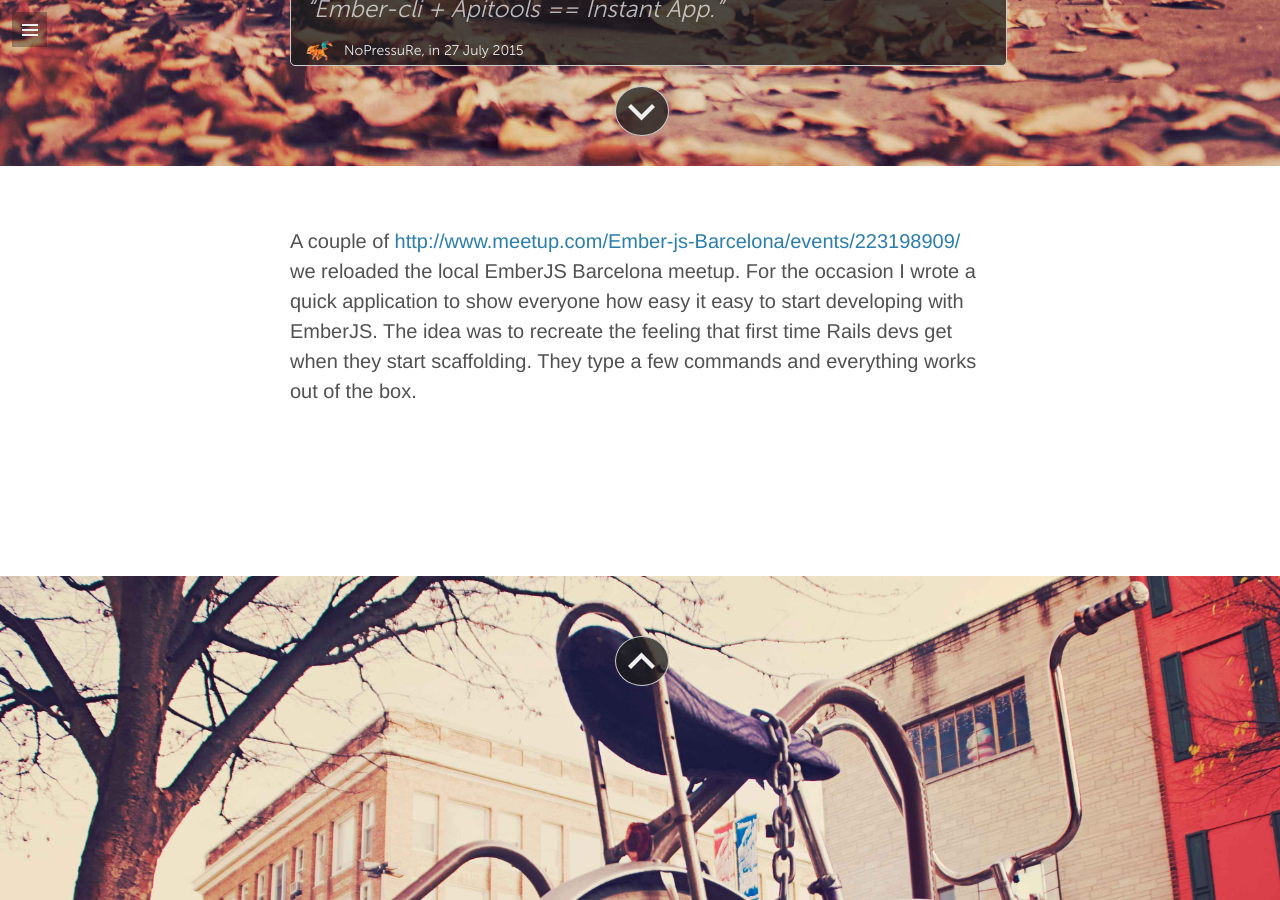
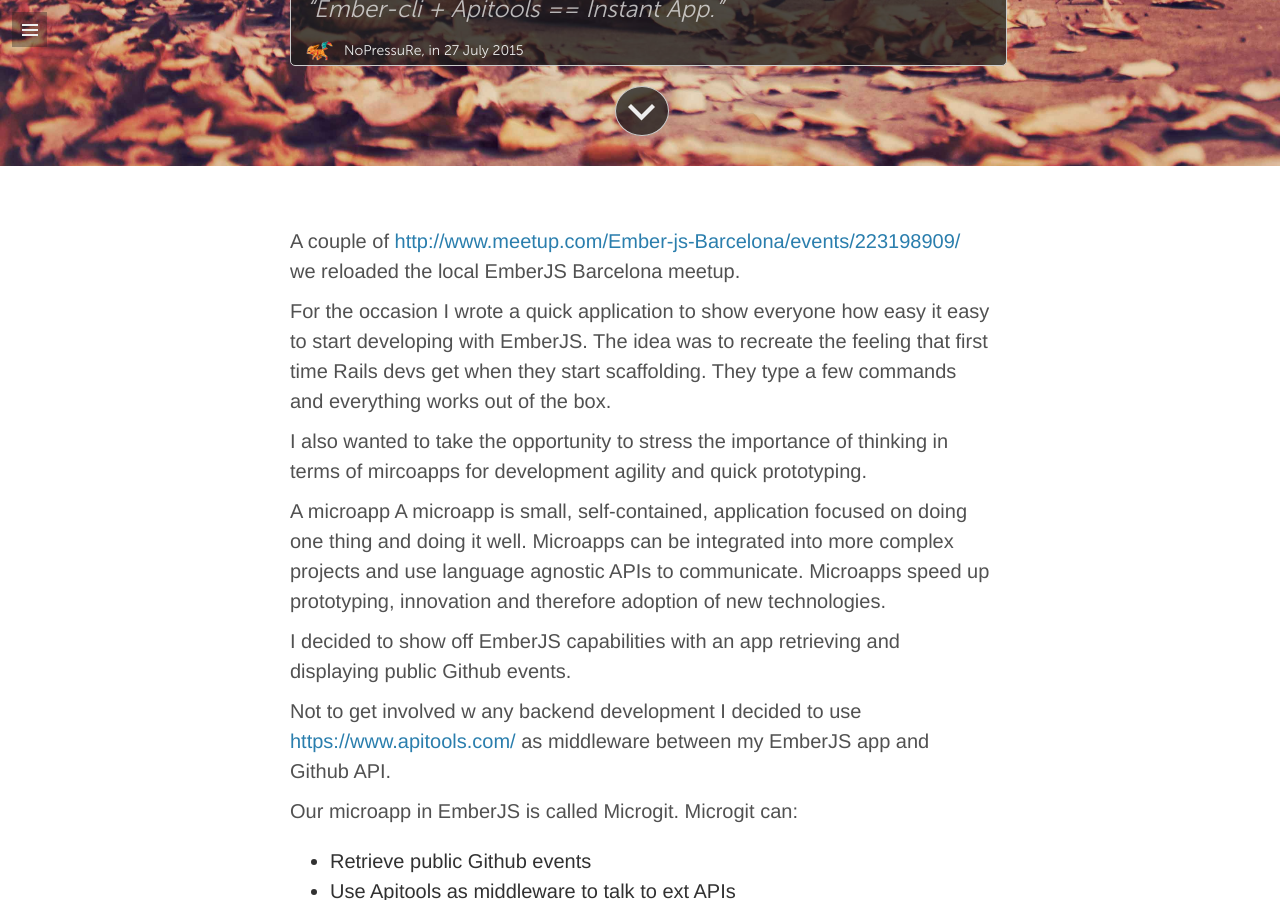
Before and after one commit to nopressurelabs/blog, a Jekyll site: the page built from _posts/2015-07-27-Creating-your-first-EmberJS-App.md, in a window 1280 px wide and 900 px high, scrolled down 734 px. Built offline with Jekyll 4.4.1, drawn with Linux system fonts in a browser that asks for light colours; some of the changed text lies outside the part shown.

Commit message:
Update 2015-07-27-Creating-your-first-EmberJS-App.md

```diff
--- a/_posts/2015-07-27-Creating-your-first-EmberJS-App.md
+++ b/_posts/2015-07-27-Creating-your-first-EmberJS-App.md
@@ -2,11 +2,38 @@
 layout: post
 title: "Creating your first Ember JS app w/ Apitools."
 quote: "Ember-cli + Apitools == Instant App."
-image: false
+image: true
 video: false
 comments: true
 ---
 
 A couple of [http://www.meetup.com/Ember-js-Barcelona/events/223198909/](weeks ago) we reloaded the local EmberJS Barcelona meetup.
+
 For the occasion I wrote a quick application to show everyone how easy it easy to start developing with EmberJS.
 The idea was to recreate the feeling that first time Rails devs get when they start scaffolding. They type a few commands and everything works out of the box.
+
+I also wanted to take the opportunity to stress the importance of thinking in terms of mircoapps for development agility and quick prototyping.
+
+A microapp A microapp is small, self-contained, application focused on doing one thing and doing it well. Microapps can be integrated into more complex projects and use language agnostic APIs to communicate. Microapps speed up prototyping, innovation and therefore adoption of new technologies.
+
+I decided to show off EmberJS capabilities with an app retrieving and displaying public Github events.
+
+Not to get involved w any backend development I decided to use [https://www.apitools.com/](Apitools) as middleware between my EmberJS app and Github API.
+
+Our microapp in EmberJS is called Microgit. Microgit can:
+
+- Retrieve public Github events
+- Use Apitools as middleware to talk to ext APIs
+- Use EmberJS as frontend framework
+
+To get started we first need to prepare our environment:
+
+    $ npm install -g ember-cli
+
+    $ npm install -g bower
+
+    $ brew install watchman
+
+    $ npm install -g phantomjs
+
+    $ ember new my-new-app
```
